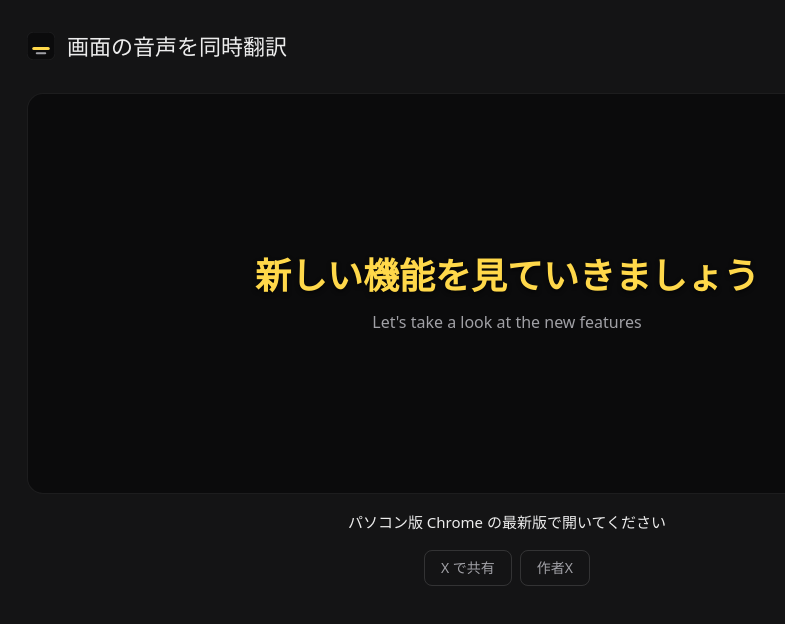
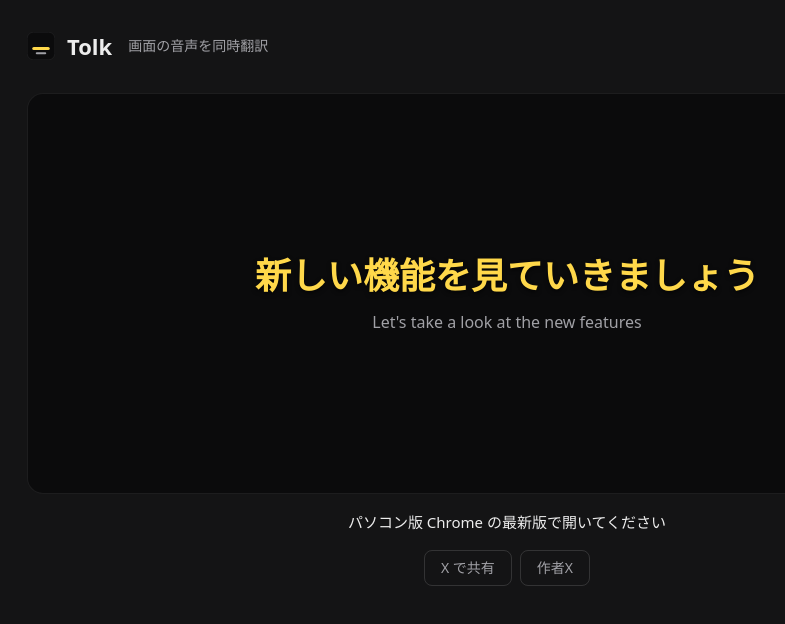
Before and after one commit to NoxelLab/tolk, a plain HTML site: page index.html in a window 1280 px wide. Shown: the whole page, without its empty margins (133-918 px from the left). Drawn offline with Linux system fonts and the light colour scheme; a web font is replaced by a local one.

Commit message:
Name the app Tolk: show the name with its tagline in the header, point the canonical, icon, OGP and share URLs to noxelwork.com/tolk, and redraw the OGP image with the new name

```diff
--- a/index.html
+++ b/index.html
@@ -3,20 +3,20 @@
 <head>
 <meta charset="utf-8">
 <meta name="viewport" content="width=device-width, initial-scale=1">
-<title>画面の音声を同時翻訳</title>
+<title>Tolk｜画面の音声を同時翻訳</title>
 <meta name="description" content="共有した画面やタブの音声を聞き取り、字幕にして訳します。">
 <meta name="theme-color" content="#141415">
-<link rel="canonical" href="https://noxelwork.com/scrn-translator">
-<link rel="icon" href="/scrn-translator/favicon.svg" type="image/svg+xml">
+<link rel="canonical" href="https://noxelwork.com/tolk">
+<link rel="icon" href="/tolk/favicon.svg" type="image/svg+xml">
 <meta property="og:type" content="website">
 <meta property="og:locale" content="ja_JP">
-<meta property="og:url" content="https://noxelwork.com/scrn-translator">
-<meta property="og:title" content="画面の音声を同時翻訳">
+<meta property="og:url" content="https://noxelwork.com/tolk">
+<meta property="og:title" content="Tolk｜画面の音声を同時翻訳">
 <meta property="og:description" content="共有した画面やタブの音声を聞き取り、字幕にして訳します。">
-<meta property="og:image" content="https://noxelwork.com/scrn-translator/ogp.png?v=2">
+<meta property="og:image" content="https://noxelwork.com/tolk/ogp.png">
 <meta property="og:image:width" content="1200">
 <meta property="og:image:height" content="630">
-<meta property="og:image:alt" content="黒い画面に黄色で表示された日本語の字幕と英語の原文">
+<meta property="og:image:alt" content="Tolk の名前と、黒い画面に黄色で表示された日本語の字幕と英語の原文">
 <meta name="twitter:card" content="summary_large_image">
 <meta name="twitter:creator" content="@NoxelLab">
 <link rel="preconnect" href="https://fonts.googleapis.com">
@@ -70,8 +70,10 @@ header {
   justify-content: space-between;
   gap: .5rem 1.5rem;
 }
-h1 { display: flex; align-items: center; gap: .75rem; font-size: 1.375rem; font-weight: 500; line-height: 1.3; }
+hgroup { display: flex; flex-wrap: wrap; align-items: center; gap: .25rem 1rem; }
+h1 { display: flex; align-items: center; gap: .75rem; font-size: 1.375rem; font-weight: 600; line-height: 1.3; }
 h1 svg { flex: none; width: 1.75rem; height: 1.75rem; }
+hgroup p { font-size: .875rem; color: var(--text-2); }
 
 #status {
   display: flex;
@@ -280,7 +282,10 @@ h1 svg { flex: none; width: 1.75rem; height: 1.75rem; }
 <body>
 <main>
   <header>
-    <h1><svg viewBox="0 0 64 64" aria-hidden="true"><rect x=".5" y=".5" width="63" height="63" rx="14" fill="#0b0b0c" stroke="#2c2c2f"/><rect x="12" y="34" width="40" height="7" rx="3.5" fill="#ffd84a"/><rect x="20" y="46" width="24" height="5" rx="2.5" fill="#a1a1a6"/></svg>画面の音声を同時翻訳</h1>
+    <hgroup>
+      <h1><svg viewBox="0 0 64 64" aria-hidden="true"><rect x=".5" y=".5" width="63" height="63" rx="14" fill="#0b0b0c" stroke="#2c2c2f"/><rect x="12" y="34" width="40" height="7" rx="3.5" fill="#ffd84a"/><rect x="20" y="46" width="24" height="5" rx="2.5" fill="#a1a1a6"/></svg>Tolk</h1>
+      <p>画面の音声を同時翻訳</p>
+    </hgroup>
     <p id="status" role="status" data-state="idle"></p>
   </header>
 
@@ -314,7 +319,7 @@ h1 svg { flex: none; width: 1.75rem; height: 1.75rem; }
     <p class="notice">パソコン版 Chrome の最新版で開いてください</p>
 
     <div class="links">
-      <a href="https://x.com/intent/tweet?text=%E7%94%BB%E9%9D%A2%E3%81%AE%E9%9F%B3%E5%A3%B0%E3%82%92%E5%90%8C%E6%99%82%E7%BF%BB%E8%A8%B3&amp;url=https%3A%2F%2Fnoxelwork.com%2Fscrn-translator" target="_blank" rel="noopener noreferrer">X で共有</a>
+      <a href="https://x.com/intent/tweet?text=Tolk%EF%BD%9C%E7%94%BB%E9%9D%A2%E3%81%AE%E9%9F%B3%E5%A3%B0%E3%82%92%E5%90%8C%E6%99%82%E7%BF%BB%E8%A8%B3&amp;url=https%3A%2F%2Fnoxelwork.com%2Ftolk" target="_blank" rel="noopener noreferrer">X で共有</a>
       <a href="https://x.com/NoxelLab" target="_blank" rel="noopener noreferrer">作者X</a>
     </div>
   </div>
```
Also changed, not shown: ogp.png.
